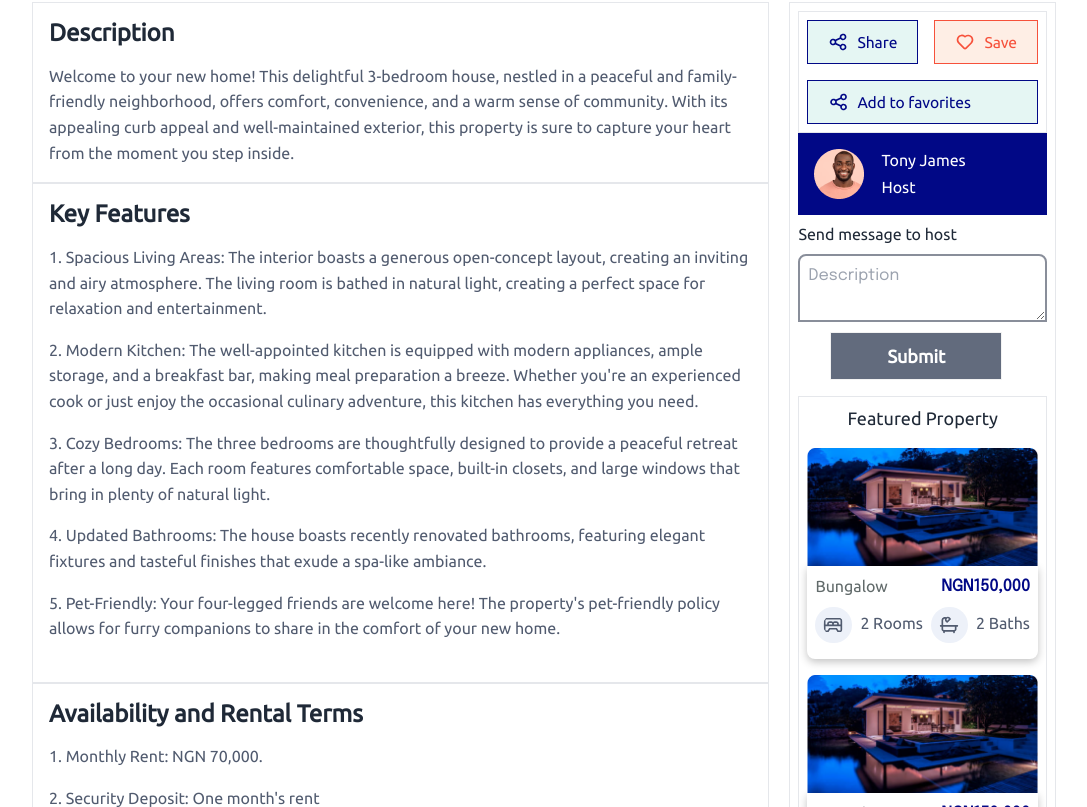
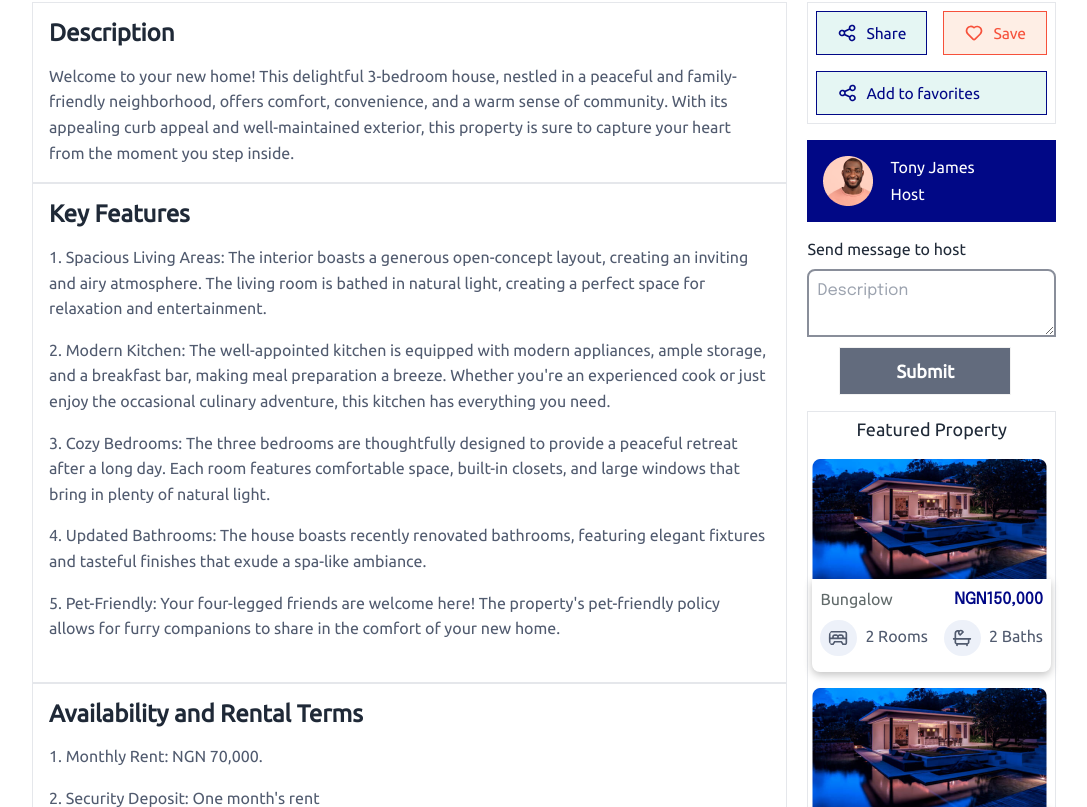
Before and after one commit to lazynerd-studios/Co-Habit-Landing, a React (Vite) app: page /details in a window 1280 px wide. Shown: the part 513-1320 px from the top of the page, without its empty margins (96-1183 px from the left). Built offline with nearby package versions, Linux system fonts and the light colour scheme.

Commit message:
Update Details.jsx

```diff
--- a/src/Components/Details/Details.jsx
+++ b/src/Components/Details/Details.jsx
@@ -44,10 +44,10 @@ const Details = () => {
 
                 {/* </div> */}
 
-                <div className="laptop:flex hidden laptop:mt-">
-                    <img src={Half01} className="" alt="" />
+                <div className="laptop:flex laptop:mt-">
+                    <img src={Half01} className="hidden laptop:block" alt="" />
                     <img src={HouseBg01} className="" alt="" />
-                    <img src={HouseBg02} className="" alt="" />
+                    <img src={HouseBg02} className="hidden laptop:block" alt="" />
                     {/* <img src={Half02} className="" alt="" /> */}
                 </div>
 
@@ -317,8 +317,8 @@ const Details = () => {
                     </div>
 
                     {/* right column */}
-                    <div className="w-[50%] text-[1.5rem] border p-2 font-bold laptop:mt-[10rem]">
-                        {/* remove =>    border p-2    from above */}
+                    <div className="w-[50%] text-[1.5rem] font-bold laptop:mt-[10rem]">
+
                         <div className="p-2 border">
                             <span className="flex justify-between gap-4">
                                 {/* share */}
@@ -354,7 +354,7 @@ const Details = () => {
                             </span>
                         </div>
 
-                        <span className="bg-[#010886] flex p-4 gap-4">
+                        <span className="bg-[#010886] flex p-4 my-4 gap-4">
                             <img src={TonyJames} className="" alt="" />
                             <span>
                                 <p className="text-white leading-[1.4rem] font-normal">
@@ -380,7 +380,7 @@ const Details = () => {
                             </span>
                         </span>
 
-                        <div className="border mt-4 p-2 h-[]">
+                        <div className="border mt-4 p-1 h-[]">
                             <p className="font-medium mb-2 text-[1.125rem] text-center">
                                 Featured Property
                             </p>
```
